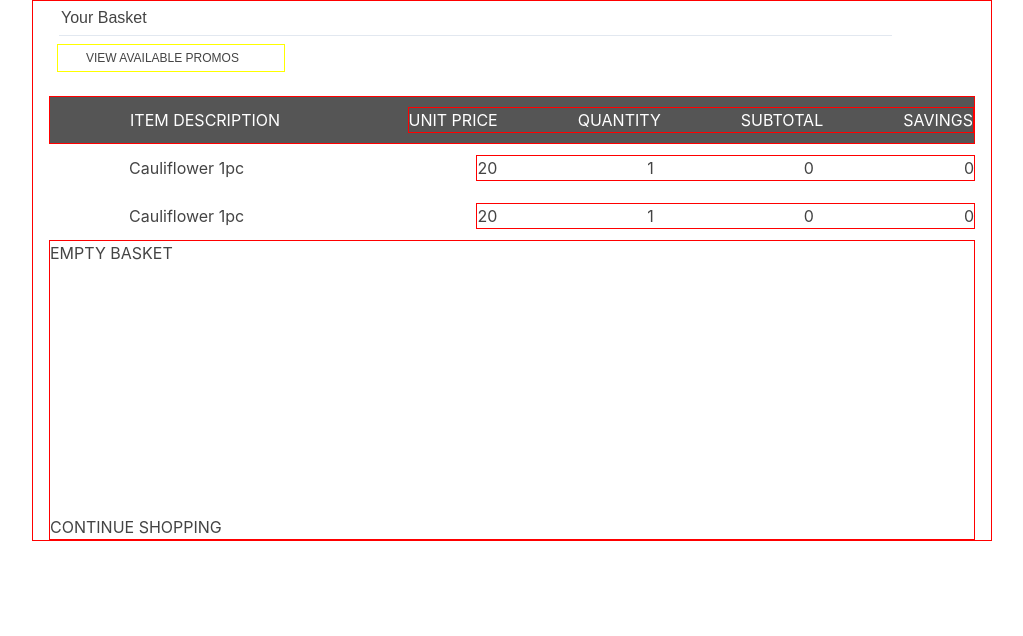
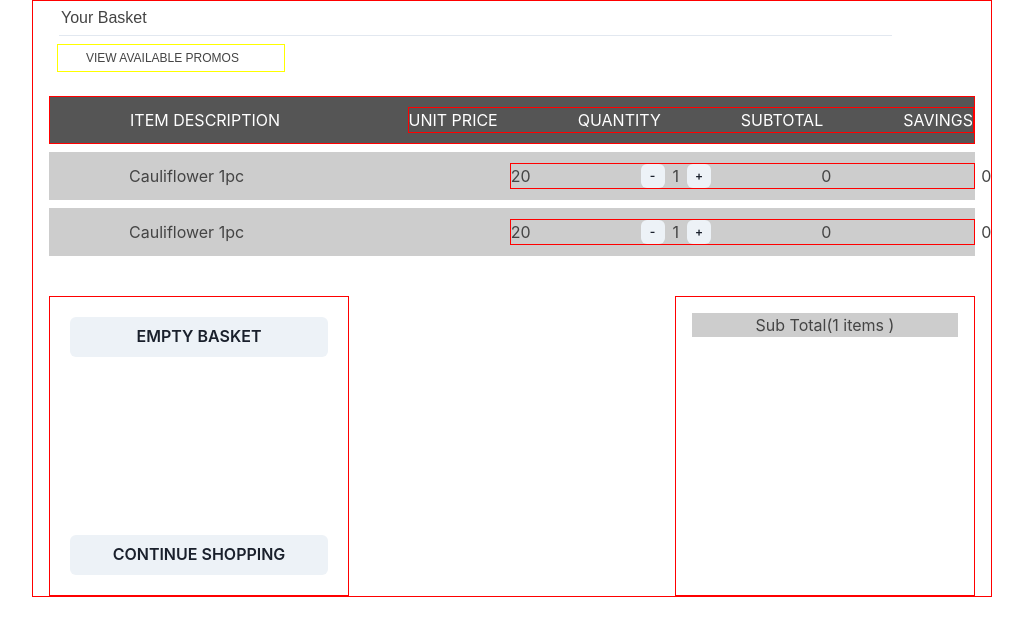
Before and after one commit to alih6051/DigiBasket, a Next.js app: page /cart in a window 1280 px wide. Shown: the top 636 px of the page, without its empty margins (128-1151 px from the left). Built offline with nearby package versions, Linux system fonts and the light colour scheme.

Commit message:
adding day-2 work

```diff
--- a/src/pages/cart.jsx
+++ b/src/pages/cart.jsx
@@ -1,5 +1,5 @@
 import { Box, Button, Container, Heading, Text } from "@chakra-ui/react";
-import React from "react";
+import React, { useState } from "react";
 
 {
   /* <link rel="preconnect" href="https://fonts.googleapis.com">
@@ -13,6 +13,10 @@ import React from "react";
 // import url('https://fonts.googleapis.com/css2?family=Poppins&display=swap');
 // import "../Components/cart.css"
 
+
+// let cartData = []
+const Cart = () => {
+  const [quantity,setQuantity] = useState(1)
   let cartData = [
     {
       id: 1,
@@ -20,7 +24,7 @@ let cartData = [
       subCat: "Fresho",
       product: "Cauliflower 1pc",
       unitPrice: 20,
-    quanitity: 1,
+      quantity: quantity,
     },
     {
       id: 2,
@@ -28,11 +32,16 @@ let cartData = [
       subCat: "Betty Crocker",
       product: "Cauliflower 1pc",
       unitPrice: 20,
-    quanitity: 1,
+      quantity: quantity,
     },
   ];
-// let cartData = []
-const Cart = () => {
+  const quantityDec = ()=> {
+
+    setQuantity(quantity-1)
+  }
+  const quantityInc = () =>{
+    setQuantity(quantity+1)
+  }
   if (cartData.length == 0) {
     return (
       <Box margin="auto" maxW="75%" border="1px red solid" h={100}>
@@ -87,10 +96,10 @@ const Cart = () => {
           </Box>
 
           <Box border="1px red solid" display="flex" gap="80px">
-            <p>UNIT PRICE</p>
-            <p>QUANTITY</p>
-            <p>SUBTOTAL</p>
-            <p>SAVINGS</p>
+            <Text>UNIT PRICE</Text>
+            <Text>QUANTITY</Text>
+            <Text>SUBTOTAL</Text>
+            <Text>SAVINGS</Text>
           </Box>
         </Box>
         {cartData.map((item) => (
@@ -101,30 +110,46 @@ const Cart = () => {
             pl={20}
             h={12}
             alignItems="center"
+            bg="#4444"
+            mt={2}
           >
             <Box>
               <p>{item.product}</p>
             </Box>
 
-            <Box border="1px red solid" display="flex" gap="150px">
-              <p>{item.unitPrice}</p>
-              <p>{item.quanitity}</p>
-              <p>0</p>
-              <p>0</p>
+            <Box border="1px red solid" display="flex" width="55%">
+              <Text mr={110}>{item.unitPrice}</Text>
+              <Box mr={110} display="flex" flexDirection="row">
+                <Button onClick={() => quantityDec(item.id)} size="xs" mr={2}>
+                  -
+                </Button>{" "}
+                <p>{item.quantity}</p>{" "}
+                <Button onClick={quantityInc} ml={2} size="xs">
+                  +
+                </Button>
+              </Box>
+              <Text mr={150}>0</Text>
+              <Text>0</Text>
             </Box>
           </Box>
         ))}
-        <Box>
-          <Box border="1px red solid" h={300} display="flex" flexDirection={"column"} justifyContent="space-between">
-            <Box>
-                EMPTY BASKET
+        <Box display="flex" justifyContent="space-between" >
+          <Box
+            mt={10}
+            border="1px red solid"
+            h={300}
+            display="flex"
+            flexDirection={"column"}
+            justifyContent="space-between"
+            width={300}
+          >
+            <Button m={5}>EMPTY BASKET</Button>
+            <Button m={5}> CONTINUE SHOPPING </Button>
           </Box>
-            <Box> CONTINUE SHOPPING </Box>
-          </Box>
-          <Box>
-
-          </Box>
-          <Box>
+          <Box></Box>
+          <Box border="1px red solid" w={300} h={300} mt={10}  >
+            <Text bg="#4444" m={4} textAlign="center"> Sub Total({quantity} items ) </Text>
+            <p></p>
 
           </Box>
         </Box>
```
Lines whose indentation alone changed are shown as unchanged.
